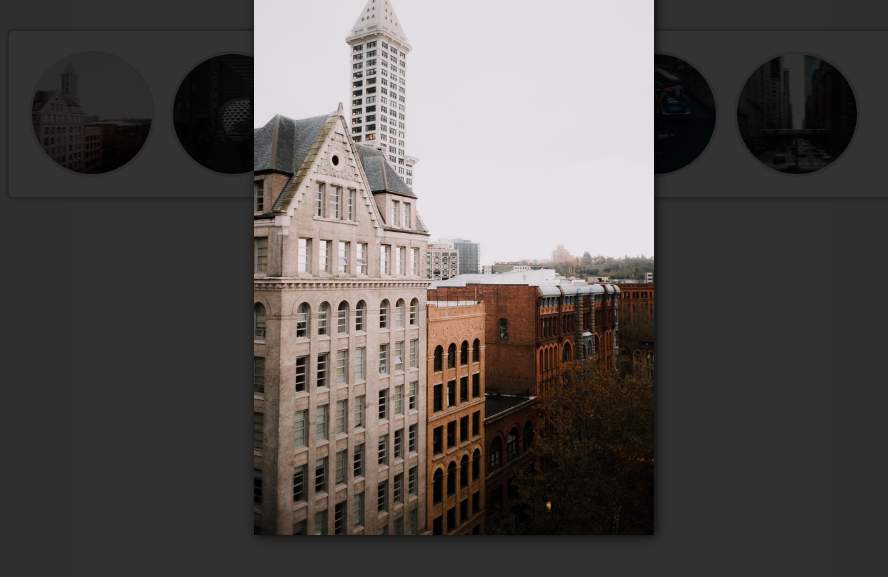
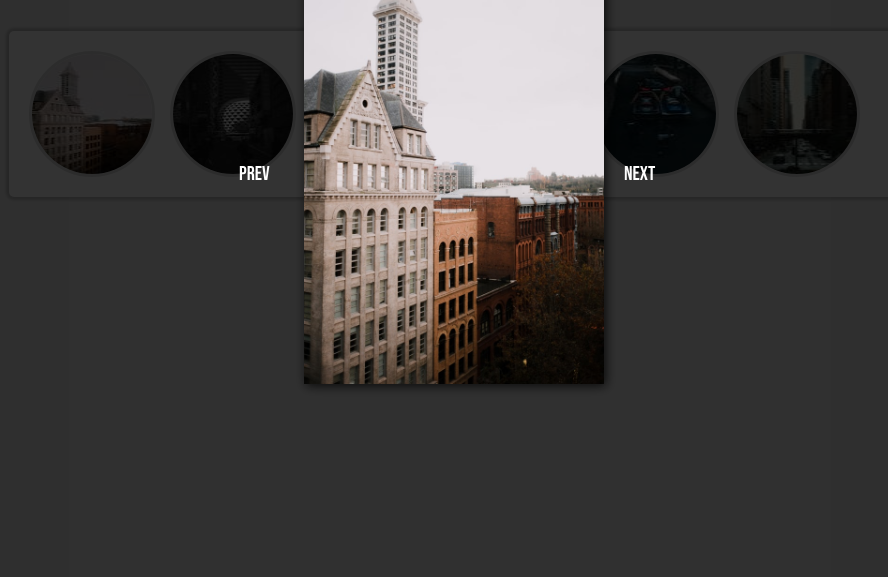
Before and after one commit to salamidrus/frontend_m2_lightbox_gallery, a plain HTML site: page gallery/index.html in a window 1280 px wide. Both pictures are taken after a click on the link "Blake Carpenter". Shown: the part 165-742 px from the top of the page, without its empty margins (186-1074 px from the left). Drawn offline with Linux system fonts and the light colour scheme.

Commit message:
Add Navigation

```diff
--- a/gallery/css/style.css
+++ b/gallery/css/style.css
@@ -97,6 +97,7 @@
 }
 
 .overlay img {
+    width: 300px;
     max-height: 100%;
     box-shadow: 2px 2px 10px rgba(0,0,0,.8);
 }
@@ -123,6 +124,27 @@
     animation: slideDownFade .5s .3s forwards;
 }
 
+.overlay:target .next,  .overlay:target .prev {
+    animation: fade .5s forwards;
+}
+
+
+/* navigasi */
+.next, .prev {
+    position: absolute;
+    font-size: 20px;
+    color: white;
+    text-decoration: none;
+    top: 40%;
+    margin-left: 20px;
+    opacity: 0;
+}
+
+.prev {
+    margin-left: -365px;
+}
+
+
 
 /* Animation */
 @keyframes zoomAndFade {
@@ -148,3 +170,13 @@
         margin-top: 0;
     }
 }
+
+@keyframes fade {
+    0% {
+        opacity: 0;
+    }
+
+    100% {
+        opacity: 1;
+    }
+}
--- a/gallery/index.html
+++ b/gallery/index.html
@@ -25,6 +25,8 @@
             <div class="overlay" id="gambar-1">
                 <a href="#" class="close">x close</a>
                 <img src="img/full/blake-carpenter-0prgOOFmOvA-unsplash.jpg" alt="blake">
+                <a href="#gambar-2" class="next">next</a>
+                <a href="#gambar-6" class="prev">prev</a>
             </div>
 
             <li>
@@ -37,6 +39,8 @@
             <div class="overlay" id="gambar-2">
                 <a href="#" class="close">x close</a>
                 <img src="img/full/jason-song-1-dZEzD-J_Q-unsplash.jpg" alt="jason">
+                <a href="#gambar-3" class="next">next</a>
+                <a href="#gambar-1" class="prev">prev</a>
             </div>
 
             <li>
@@ -49,6 +53,8 @@
             <div class="overlay" id="gambar-3">
                 <a href="#" class="close">x close</a>
                 <img src="img/full/mak-GagAQsC8-9s-unsplash.jpg" alt="mak">
+                <a href="#gambar-4" class="next">next</a>
+                <a href="#gambar-2" class="prev">prev</a>
             </div>
 
             <li>
@@ -61,6 +67,8 @@
             <div class="overlay" id="gambar-4">
                 <a href="#" class="close">x close</a>
                 <img src="img/full/marc-kleen-1CJLoic9cjs-unsplash.jpg" alt="marc">
+                <a href="#gambar-5" class="next">next</a>
+                <a href="#gambar-3" class="prev">prev</a>
             </div>
 
             <li>
@@ -73,6 +81,8 @@
             <div class="overlay" id="gambar-5">
                 <a href="#" class="close">x close</a>
                 <img src="img/full/olia-nayda-ESUQw-7-Wtc-unsplash.jpg" alt="olia">
+                <a href="#gambar-6" class="next">next</a>
+                <a href="#gambar-4" class="prev">prev</a>
             </div>
 
             <li>
@@ -85,6 +95,8 @@
             <div class="overlay" id="gambar-6">
                 <a href="#" class="close">x close</a>
                 <img src="img/full/parsa-mahmoudi-f9Y2arhlEr0-unsplash.jpg" alt="parsa">
+                <a href="#gambar-1" class="next">next</a>
+                <a href="#gambar-5" class="prev">prev</a>
             </div>
 
             <div class="clear"></div>
```
Also changed, not shown: gallery/img/left-arrow.png (added), gallery/img/right-arrow.png (added).
